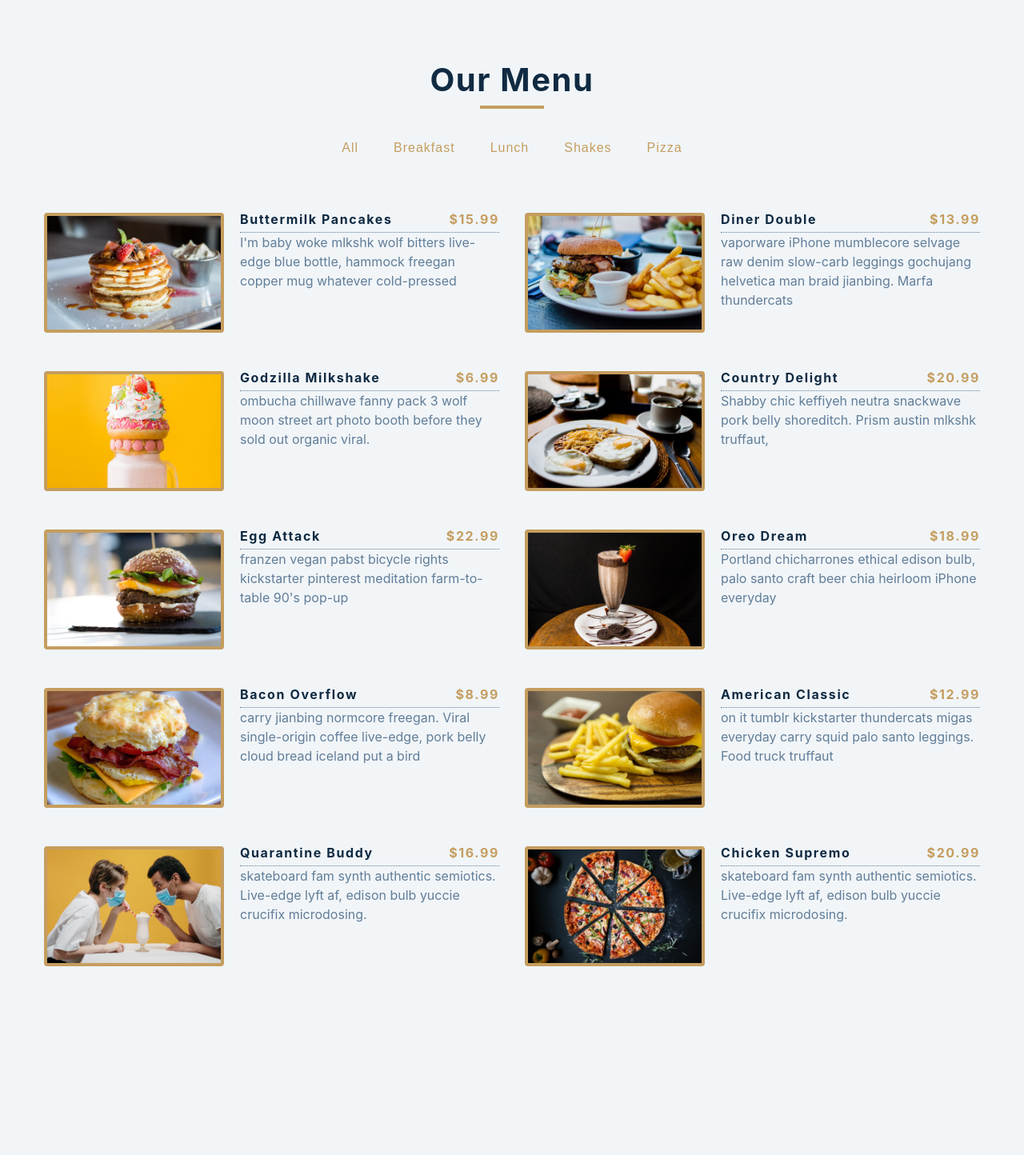
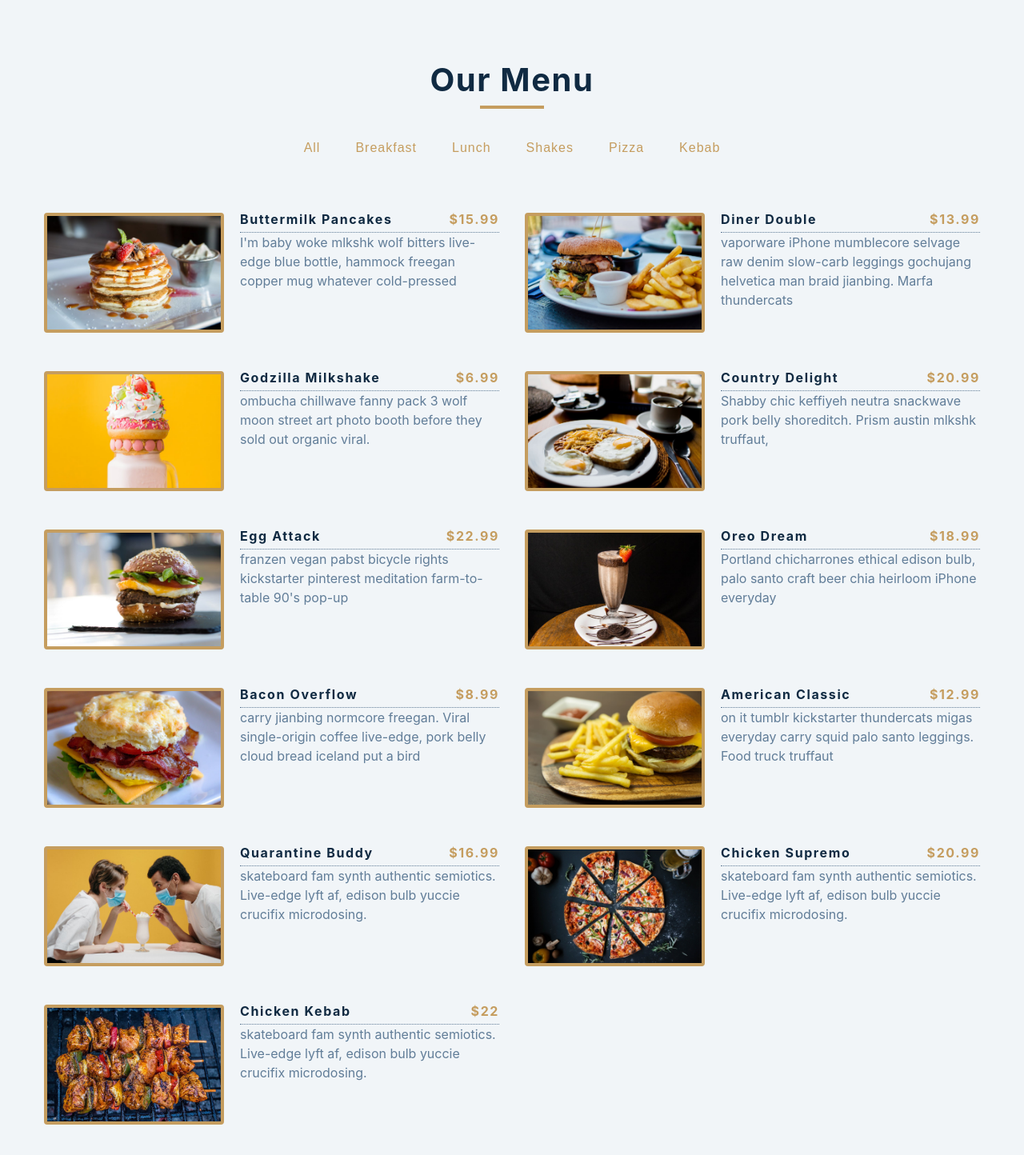
Before and after one commit to surajpshenoy/food-selector, a React (Create React App) app: page / in a window 1280 px wide. Shown: the top 1444 px of the page at 80% size. Before the commit the page ends 1288 px from the top, so only its background shows below. Built offline with nearby package versions, Linux system fonts and the light colour scheme.

Commit message:
Dynamic category button function added

```diff
--- a/src/App.js
+++ b/src/App.js
@@ -4,14 +4,16 @@ import data from "./data"
 import Menu from "./Menu"
 
 //Filtering the data for getting the unique categories
-const categoryArray = new Set(data.map((item) => item.category));
-console.log(categoryArray);
+const categoryArray = ['all', ...new Set(data.map((item) => item.category))];
+//console.log(categoryArray);
 
 
 function App() {
 
   const [foodItems, setFoodItems] = useState(data)
-    //Function for filtering the menu array and creating category buttons
+  const [categories, setCategories] = useState(categoryArray)
+
+  //Function for filtering the menu array and creating category buttons
   const filterButton = (category) => {
 
     if(category === 'all')
@@ -29,7 +31,7 @@ function App() {
           <div className="underline"></div>
 
       </div>
-    <Category filterItem={filterButton}/>
+    <Category categories={categories} filterItem={filterButton}/>
     <Menu props={foodItems}/>
     </section>
 
--- a/src/Category.js
+++ b/src/Category.js
@@ -1,11 +1,26 @@
 import React from "react";
 
-const Category = ({filterItem}) => {
+const Category = ({categories, filterItem}) => {
 return (
 
     <div className="btn-container">
 
-        <button className="filter-btn" onClick={() =>{
+        {categories.map((category, index) => {
+            return (
+                <button
+                type="button"
+                key={index}
+                className="filter-btn"
+                onClick={() => { filterItem(category);}}>{category}</button>);
+        })}
+    </div>
+);
+}
+
+export default Category;
+
+
+ {/* <button className="filter-btn" onClick={() =>{
             filterItem('all')
         }}>
             All
@@ -31,11 +46,4 @@ return (
             filterItem('pizza')
         }}>
            Pizza
-        </button>
-    </div>
-
-);
-}
-
-
-export default Category;
+        </button> */}
--- a/src/data.js
+++ b/src/data.js
@@ -79,5 +79,13 @@ const menu = [
       img: './images/item-11.jpg',
       desc: `skateboard fam synth authentic semiotics. Live-edge lyft af, edison bulb yuccie crucifix microdosing.`,
     },
+    {
+      id: 11,
+      title: 'Chicken Kebab',
+      category: 'kebab',
+      price: 22.00,
+      img: './images/item-13.jpg',
+      desc: `skateboard fam synth authentic semiotics. Live-edge lyft af, edison bulb yuccie crucifix microdosing.`,
+    },
   ];
   export default menu;
```
Also changed, not shown: public/images/item-13.jpg (added).
